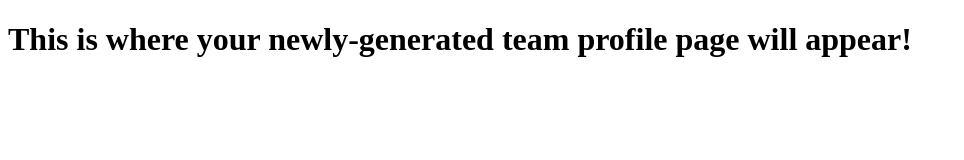
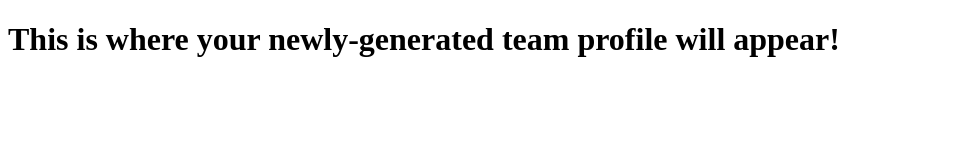
Before and after one commit to CrainDavis/TeamProfileGenerator, a website: page output/team.html in a window 1280 px wide. Shown: the whole page, without its empty margins (0-964 px from the left). Drawn offline with Linux system fonts and the light colour scheme.

Commit message:
update demonstration & app image

```diff
--- a/output/team.html
+++ b/output/team.html
@@ -3,9 +3,9 @@
 <head>
     <meta charset="UTF-8">
     <meta name="viewport" content="width=device-width, initial-scale=1.0">
-    <title>Generate Team Profile</title>
+    <title>Generated Team Profile</title>
 </head>
 <body>
-    <h1>This is where your newly-generated team profile page will appear!</h1>
+    <h1>This is where your newly-generated team profile will appear!</h1>
 </body>
 </html>
```
Also changed, not shown: README.md, images/app-image.png, 1 other file.
